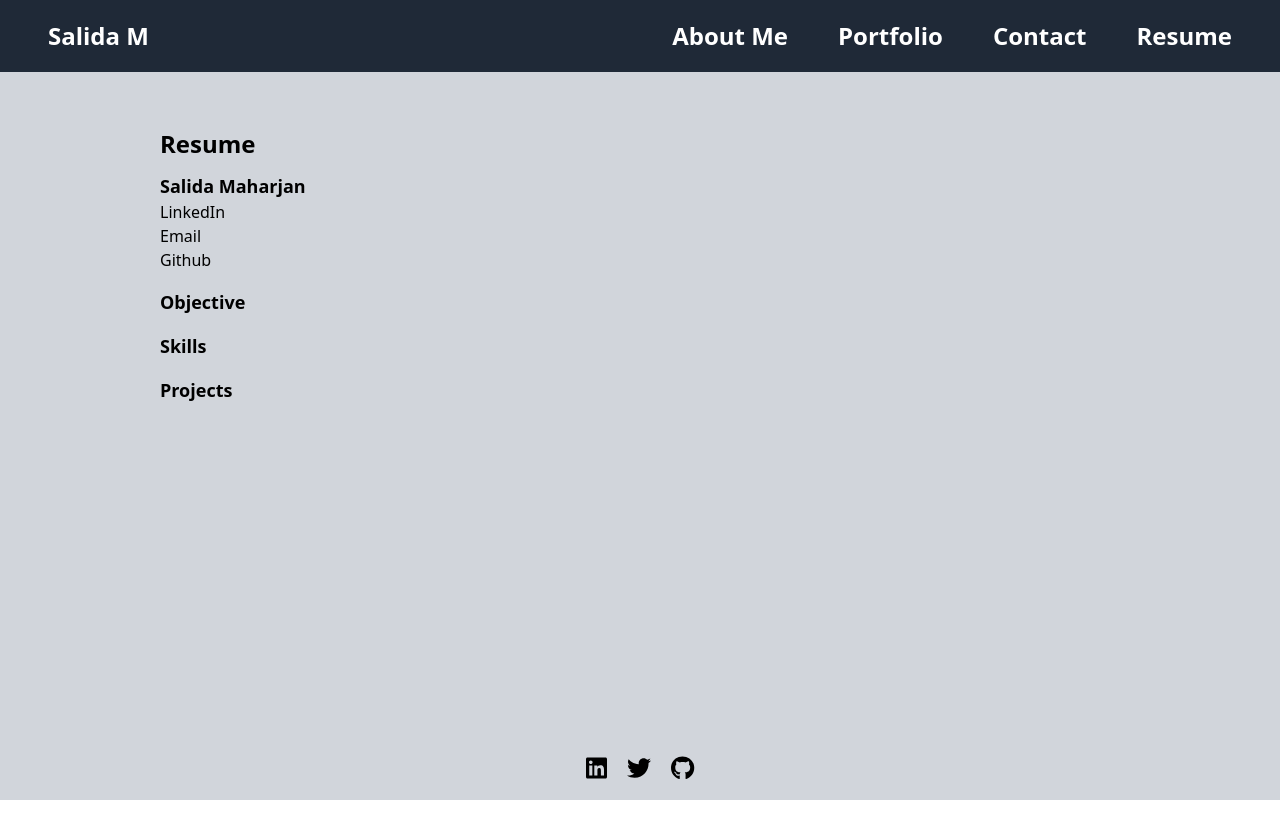
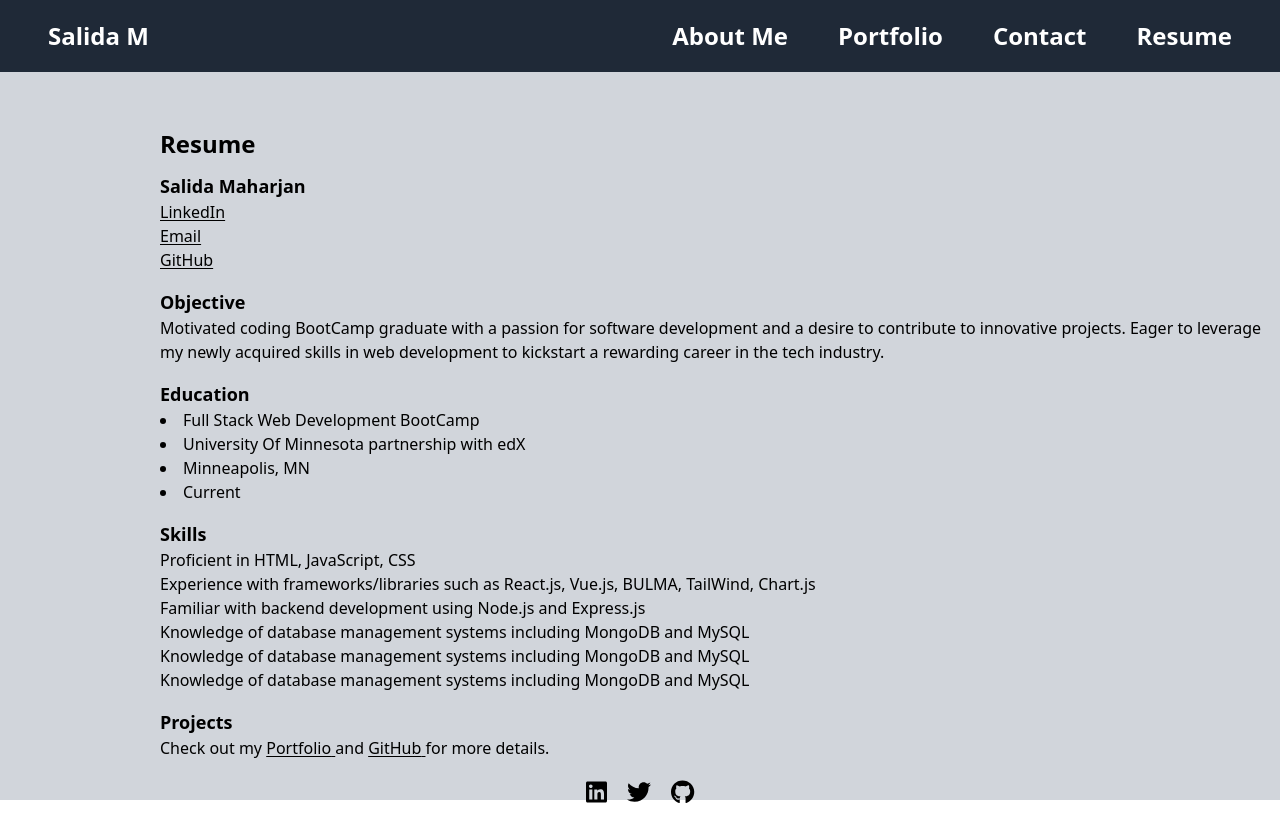
Before and after one commit to salidamaharjan/react-portfolio, a React (Vite) app: page /resume in a window 1280 px wide. Before the commit the page ends 800 px from the top, so only its background shows below. Built offline with nearby package versions, Linux system fonts and the light colour scheme.

Commit message:
Update Resume and CSS

```diff
--- a/src/Pages/Resume.jsx
+++ b/src/Pages/Resume.jsx
@@ -7,25 +7,92 @@ export default function Resume() {
           <div className="text-lg font-bold">Salida Maharjan</div>
           <div>
             <div>
-              <a href="https://www.linkedin.com/in/salida-maharjan-6381b9173/">
+              <a
+                className="underline underline-offset-2 hover:decoration-blue-600 hover:text-blue-600"
+                href="https://www.linkedin.com/in/salida-maharjan-6381b9173/"
+              >
                 LinkedIn
               </a>
             </div>
             <div>
-              <a href="mailto:email@email.com">
+              <a
+                className="underline underline-offset-2 hover:decoration-blue-600 hover:text-blue-600"
+                href="mailto:email@email.com"
+              >
                 Email
               </a>
             </div>
             <div>
-              <a href="https://github.com/salidamaharjan">
-                Github
+              <a
+                className="underline underline-offset-2 hover:decoration-blue-600 hover:text-blue-600"
+                href="https://github.com/salidamaharjan"
+              >
+                GitHub
               </a>
             </div>
           </div>
         </div>
-        <div className="text-lg font-bold">Objective</div>
-        <div className="text-lg font-bold"> Skills</div>
-        <div className="text-lg font-bold">Projects</div>
+        <div>
+          <div className="text-lg font-bold">Objective</div>
+          <p>
+            Motivated coding BootCamp graduate with a passion for software
+            development and a desire to contribute to innovative projects. Eager
+            to leverage my newly acquired skills in web development to kickstart
+            a rewarding career in the tech industry.
+          </p>
+        </div>
+        <div>
+          <div className="text-lg font-bold">Education</div>
+          <li>Full Stack Web Development BootCamp</li>
+          <li>University Of Minnesota partnership with edX</li>
+          <li>Minneapolis, MN</li>
+          <li>Current</li>
+        </div>
+        <div>
+          <div className="text-lg font-bold"> Skills</div>
+          <ul>
+            <li>Proficient in HTML, JavaScript, CSS</li>
+            <li>
+              Experience with frameworks/libraries such as React.js, Vue.js,
+              BULMA, TailWind, Chart.js
+            </li>
+            <li>
+              Familiar with backend development using Node.js and Express.js
+            </li>
+            <li>
+              Knowledge of database management systems including MongoDB and
+              MySQL
+            </li>
+            <li>
+              Knowledge of database management systems including MongoDB and
+              MySQL
+            </li>
+            <li>
+              Knowledge of database management systems including MongoDB and
+              MySQL
+            </li>
+          </ul>
+        </div>
+        <div>
+          <div className="text-lg font-bold">Projects</div>
+          <div>
+            Check out my{" "}
+            <a
+              className="underline underline-offset-2 hover:decoration-blue-600 hover:text-blue-600"
+              href="http://localhost:5173/portfolio"
+            >
+              Portfolio{" "}
+            </a>
+            and{" "}
+            <a
+              className="underline underline-offset-2 hover:decoration-blue-600 hover:text-blue-600"
+              href="https://github.com/salidamaharjan"
+            >
+              GitHub{" "}
+            </a>
+            for more details.
+          </div>
+        </div>
       </div>
     </div>
   );
```
